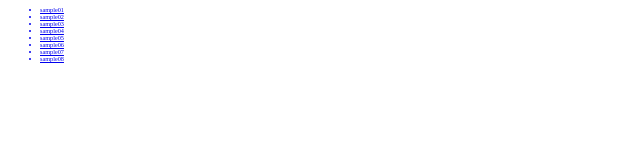
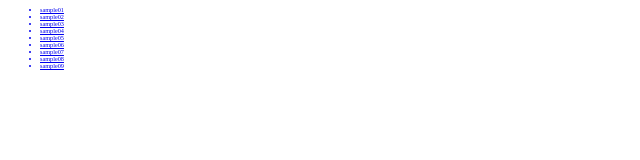
Before and after one commit to RikutoOgaki/next.js-scss, a Next.js app: page / in a window 1280 px wide. Shown: the top 160 px of the page, without its empty margins (0-640 px from the left). Built offline with nearby package versions, Linux system fonts and the light colour scheme.

Commit message:
nextscss

```diff
--- a/src/pages/index.tsx
+++ b/src/pages/index.tsx
@@ -13,6 +13,7 @@ export default function Index() {
           <Link href={'/samples/06'}><li>sample06</li></Link>
           <Link href={'/samples/07'}><li>sample07</li></Link>
           <Link href={'/samples/08'}><li>sample08</li></Link>
+          <Link href={'/samples/09'}><li>sample09</li></Link>
         </ul>
       </div>
     </>
--- a/src/pages/samples/09/index.tsx
+++ b/src/pages/samples/09/index.tsx
@@ -1,5 +1,7 @@
 export default function Sample09() {
     return (
-        <></>
+        <>
+
+        </>
     )
 }
```
